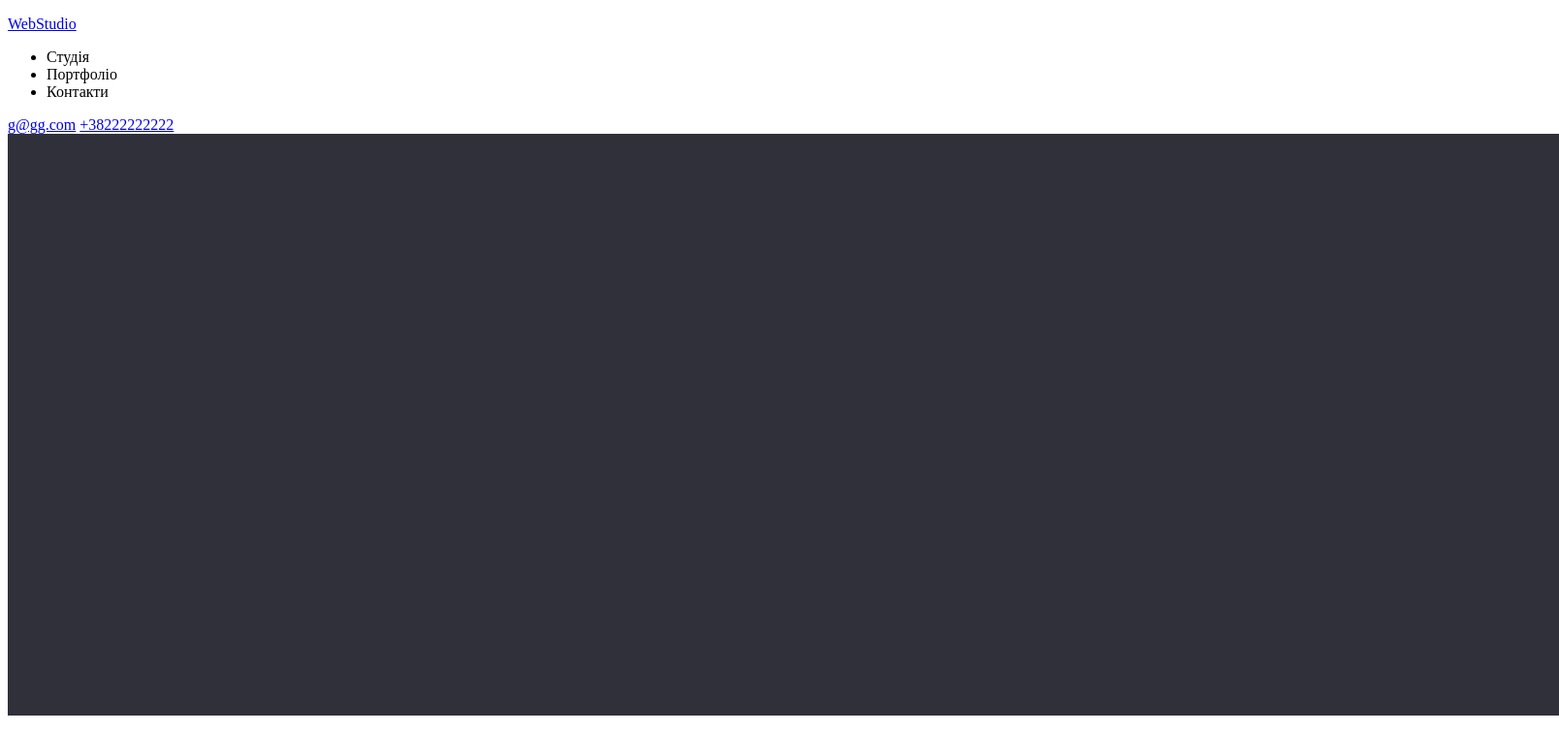
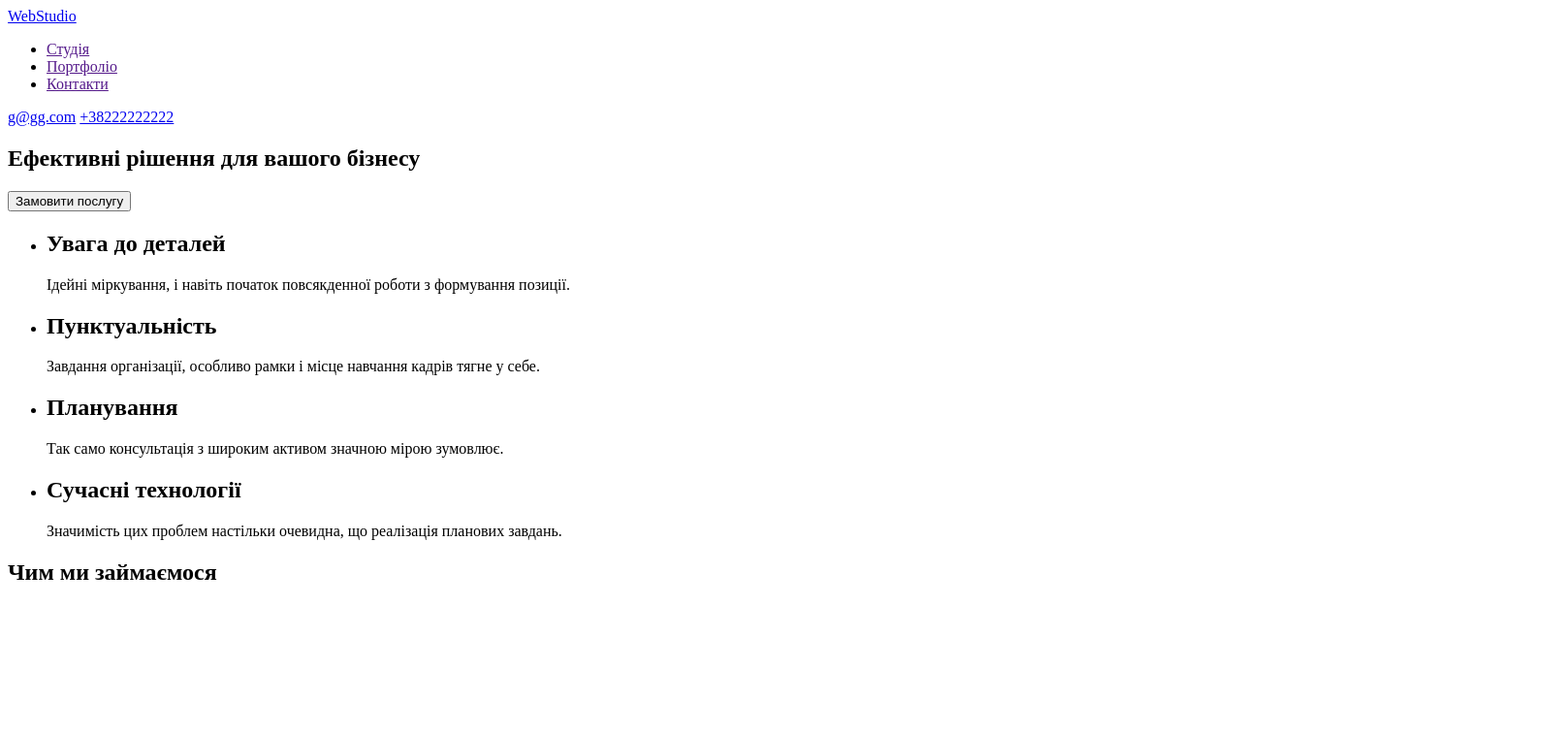
Before and after one commit to Taras85/goit-markup-hw-01, a plain HTML site: page index.html in a window 1280 px wide. Shown: the top 756 px of the page at 97% size, 1608 px wide, since content can reach past the window. Drawn offline with Linux system fonts and the light colour scheme.

Commit message:
Update index.html

```diff
--- a/index.html
+++ b/index.html
@@ -8,12 +8,12 @@
 </head>
 <body>
     <header>
-        <a href="./index.html"><p>WebStudio</p></a>
+        <a href="./index.html">WebStudio</a>
         <nav>
             <ul>
-                <li>Студія</li>
-                <li>Портфоліо</li>
-                <li>Контакти</li>
+                <li><a href="">Студія</a></li>
+                <li><a href="">Портфоліо</a></li>
+                <li><a href="">Контакти</a></li>
             </ul>
         </nav>
         <a href="mailto:g@gg.com">g@gg.com</a>
@@ -24,7 +24,6 @@
 
     <main>
         <section>
-            <img src="./images/Bg.png" alt="" width="1600">
             <h1>Ефективні рішення для вашого бізнесу</h1>
             <button type="button">Замовити послугу</button>
         </section>
```
